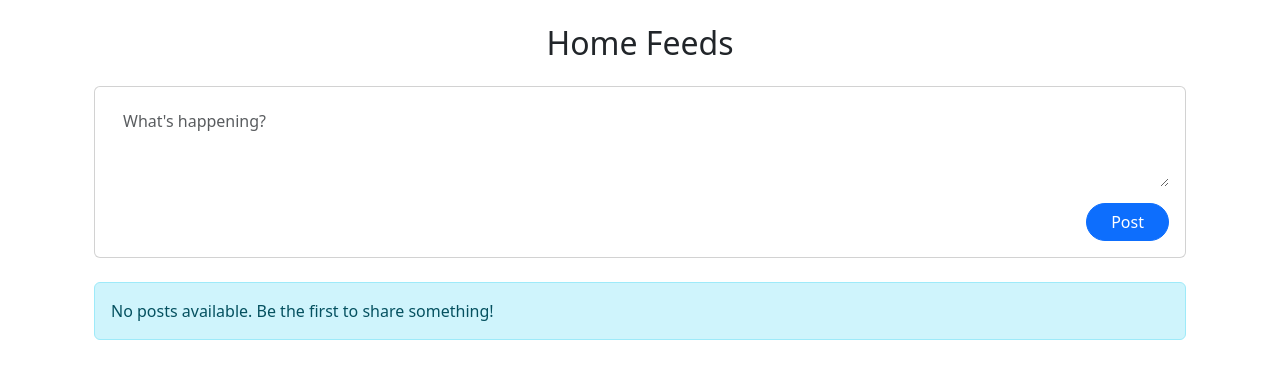
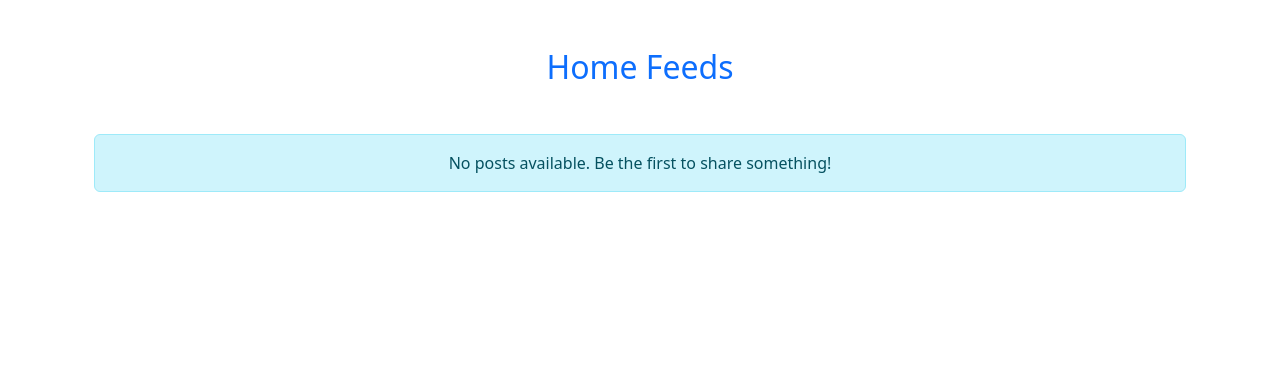
Before and after one commit to IFAIZC/ApaSia, a Django app: template website/templates/home.html in a window 1280 px wide. Shown: the part 56-435 px from the top of the page. Run offline with Django 3.2, Linux system fonts and the light colour scheme; the template is opened without the code that fills it, so the values that code supplies are empty.

Commit message:
updated the home page

```diff
--- a/website/forms.py
+++ b/website/forms.py
@@ -10,5 +10,8 @@ class PostForm(forms.ModelForm):
     class Meta:
         model = Posting
         fields = ['content']
+        labels = {
+            'content': '',   #removes the "content" placeholder beside the form
+        }
 
     content = forms.CharField(widget=forms.Textarea, required=True)
--- a/website/templates/home.html
+++ b/website/templates/home.html
@@ -1,44 +1,33 @@
 {% extends 'base.html' %}
 
 {% block content %}
-<div class="container mt-4">
-    <h2 class="text-center mb-4">Home Feeds</h2>
-
-     <!-- New post form *but not functional yet-->
-    <div class="card mb-4">
-        <div class="card-body">
-            <form>
-                <div class="mb-3">
-                    <textarea class="form-control border-0" rows="3" placeholder="What's happening?"></textarea>
-                </div>
-                <div class="d-flex justify-content-end">
-                    <button type="submit" class="btn btn-primary rounded-pill px-4">Post</button>
-                </div>
-            </form>
-        </div>
-    </div>
+<div class="container mt-5">
+    <h2 class="text-center mb-5 text-primary">Home Feeds</h2>
 
     {% for post in posts %}
-        <div class="card mb-4 shadow-sm">
-            <div class="card-body">
-                <div class="d-flex justify-content-between align-items-center mb-2">
-                    <h6 class="card-title mb-0">{{ post.user.username }}</h6>
-                    <small class="text-muted">{{ post.created_at|date:"F j, Y, g:i a" }}</small>
+        <div class="card mb-4 shadow-lg border-0">
+            <div class="card-body p-4">
+                <div class="d-flex justify-content-between align-items-center mb-3">
+                    <div class="d-flex align-items-center">
+                        <div>
+                            <h6 class="card-title mb-0 text-primary">{{ post.user.username }}</h6>
+                            <small class="text-muted">{{ post.created_at|date:"F j, Y, g:i a" }}</small>
+                        </div>
+                    </div>
                 </div>
-                <p class="card-text">{{ post.content }}</p>
+                <p class="card-text bg-light p-3 rounded">{{ post.content }}</p>
+
+                <!-- Post Actions -->
                 <div class="d-flex justify-content-end mt-3">
-
-                    <!-- Just added comment section *but not functional yet-->
-                    <a href="#" class="btn btn-sm btn-outline-success me-2">Comment</a>
                     {% if post.user == request.user %}
-                    <a href="{% url 'edit_post' post.pk %}" class="btn btn-sm btn-outline-primary me-2">Edit</a>
-                    <a href="{% url 'delete_post' post.pk %}" class="btn btn-sm btn-outline-danger">Delete</a>
+                        <a href="{% url 'edit_post' post.pk %}" class="btn btn-sm btn-outline-primary me-2">Edit</a>
+                        <a href="{% url 'delete_post' post.pk %}" class="btn btn-sm btn-outline-danger">Delete</a>
                     {% endif %}
                 </div>
             </div>
         </div>
     {% empty %}
-        <div class="alert alert-info" role="alert">
+        <div class="alert alert-info text-center" role="alert">
             No posts available. Be the first to share something!
         </div>
     {% endfor %}
```
Also changed, not shown: website/templates/posting.html (+4 -4 lines), website/models.py (line endings or trailing spaces).
